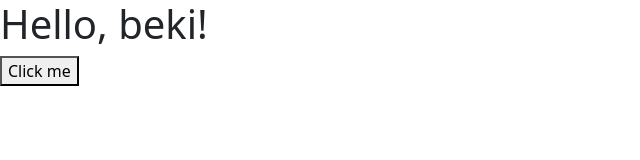
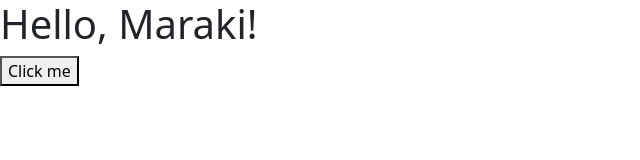
Before and after one commit to online-market1/example, a plain HTML site: page index.html in a window 1280 px wide. Shown: the whole page, without its empty margins (0-640 px from the left). Drawn offline with nearby package versions, Linux system fonts and the light colour scheme.

Commit message:
hello my love

```diff
--- a/index.html
+++ b/index.html
@@ -14,7 +14,7 @@
 </head>
 
 <body>
-  <h1>Hello, beki!</h1>
+  <h1>Hello, Maraki!</h1>
   <button> Click me </button>
 
 
```
